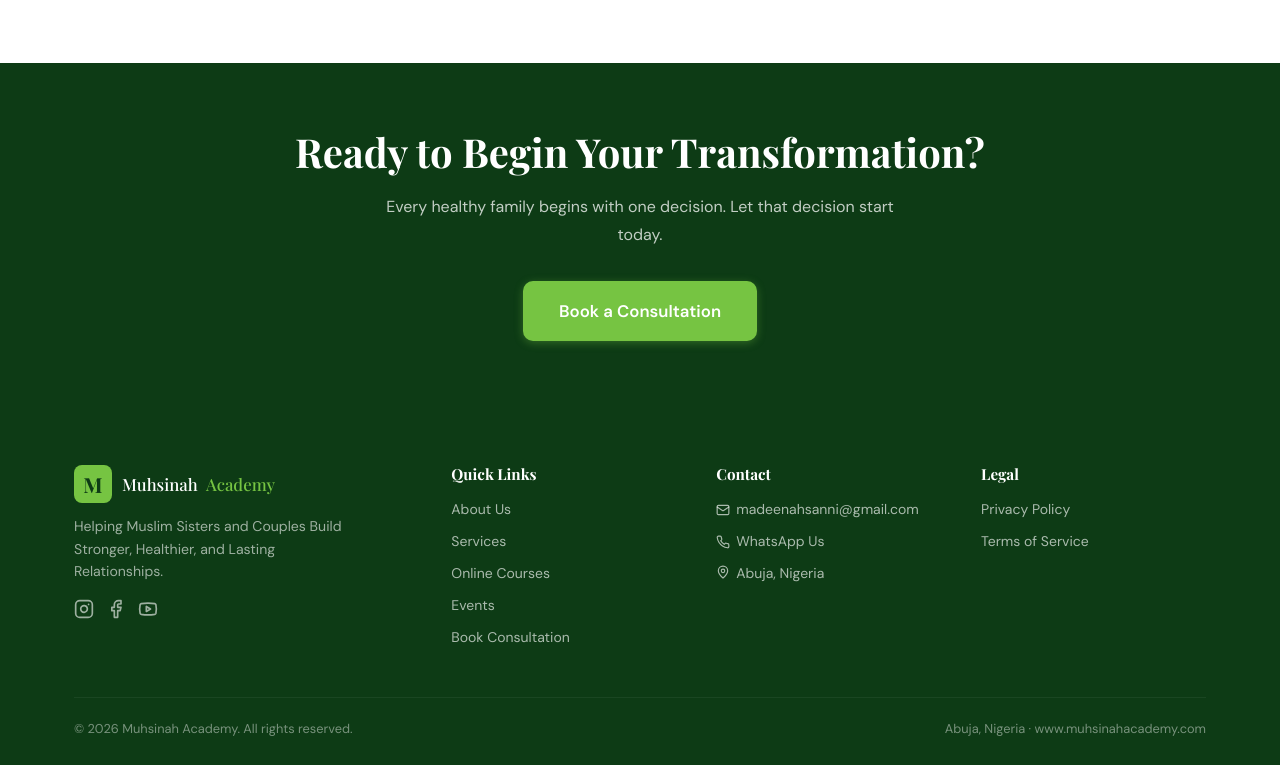
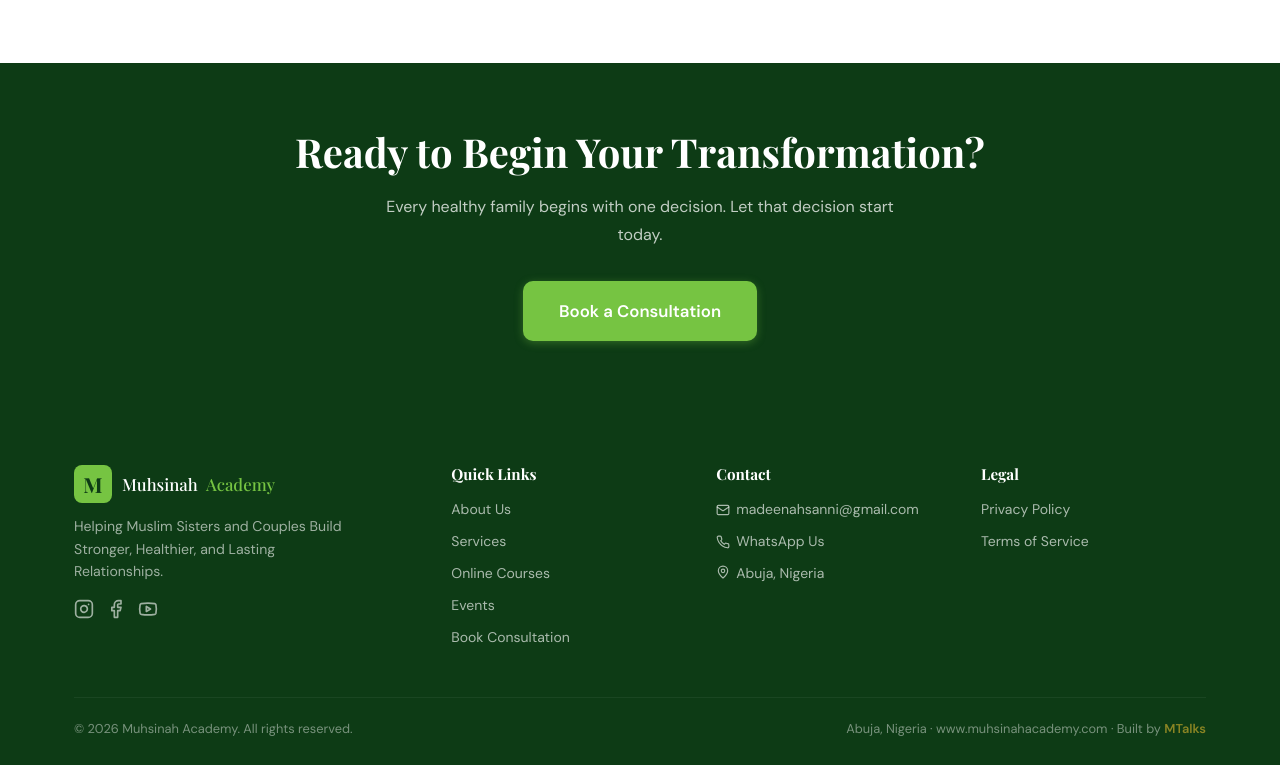
Before and after one commit to OjuoyeMoshoodOlawale/Mtalks, a Vue app in the folder client/: page /about in a window 1280 px wide. Shown: the part 2121-2886 px from the top of the page. Built offline with nearby package versions, Linux system fonts and the light colour scheme; no server answers.

Commit message:
feat: add MTalks parent company credit in footer

```diff
--- a/client/src/components/layout/PublicFooter.vue
+++ b/client/src/components/layout/PublicFooter.vue
@@ -46,7 +46,11 @@
       </div>
       <div class="footer-bottom">
         <p>© {{ new Date().getFullYear() }} Muhsinah Academy. All rights reserved.</p>
-        <p>Abuja, Nigeria · <a href="https://www.muhsinahacademy.com">www.muhsinahacademy.com</a></p>
+        <p>
+          Abuja, Nigeria ·
+          <a href="https://www.muhsinahacademy.com">www.muhsinahacademy.com</a>
+          · Built by <a href="https://mtalks.ng" target="_blank" rel="noopener" class="mtalks-credit">MTalks</a>
+        </p>
       </div>
     </div>
   </footer>
@@ -70,4 +74,6 @@
 .footer-links a:hover{color:var(--ma-green)}
 .footer-bottom{border-top:1px solid rgba(255,255,255,.1);padding-top:20px;display:flex;flex-wrap:wrap;gap:8px;justify-content:space-between;font-size:.8rem;opacity:.55}
 .footer-bottom a:hover{opacity:1;color:var(--ma-green)}
+.mtalks-credit{color:var(--ma-gold);font-weight:600;opacity:1}
+.mtalks-credit:hover{color:var(--ma-green) !important}
 </style>
```
